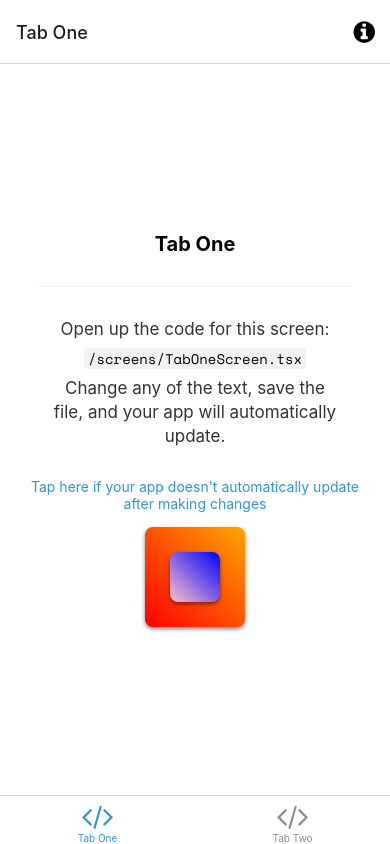
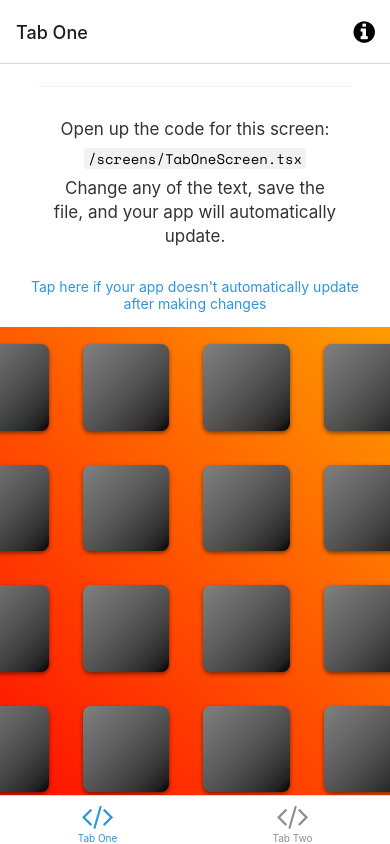
Before and after one commit to RiwajMainali/in.Vintori, a React Native app: screen /screens/TabOneScreen.tsx in a window 390 px wide. Built offline with nearby package versions, Linux system fonts and the light colour scheme; what expo-linking would draw is missing.

Commit message:
Add ScrollingGrid component.

```diff
--- a/app.json
+++ b/app.json
@@ -1,7 +1,7 @@
 {
   "expo": {
-    "name": "in.Vintori_fix",
-    "slug": "in.Vintori_fix",
+    "name": "in.Vintori",
+    "slug": "in.Vintori",
     "version": "1.0.0",
     "orientation": "portrait",
     "icon": "./assets/images/icon.png",
--- a/components/Frame.tsx
+++ b/components/Frame.tsx
@@ -1,33 +1,24 @@
-import { stringLiteral } from '@babel/types';
-import React, { ReactElement } from 'react';
-import { ColorValue, View, ViewStyle } from 'react-native';
+import React from 'react';
+import { ColorValue, View } from 'react-native';
 
 interface FrameProps {
-    size: number,
     radius?: number,
-    padding?: number,
     backgroundColor?: ColorValue,
     gradient?: string, // for help with the gradients see: https://developer.mozilla.org/en-US/docs/Web/CSS/gradient/linear-gradient
     image?: string,
     shadow?: number,
     children?: React.ReactNode,
-    style?: {}
+    style?: any
 };
 
-const Frame: React.FC<FrameProps> = ({ size, radius, padding, backgroundColor, gradient, image, shadow, children, style }) => {
+const Frame: React.FC<FrameProps> = ({ radius, backgroundColor, gradient, image, shadow, children, style }) => {
     return (
         <View style={{
             ...style,
-            width: size || 100,
-            height: size || 100,
             backgroundColor: backgroundColor || 'rgb(255, 0, 0)',
             //@ts-ignore
             backgroundImage: image || gradient || null,
             borderRadius: radius || 8,
-            paddingTop: padding || 5,
-            paddingRight: padding || 5,
-            paddingBottom: padding || 5,
-            paddingLeft: padding || 5,
             boxShadow: '0 2px 4px rgba(0, 0, 0,' + shadow || 0 + ')',
         }}>
             {children}
--- /dev/null
+++ b/components/ScrollingGrid.tsx
@@ -0,0 +1,55 @@
+import React from 'react';
+import {
+    ColorValue,
+    SafeAreaView,
+    StyleSheet,
+    View,
+    FlatList,
+    Image
+} from 'react-native';
+import Frame from './Frame';
+
+interface ScrollingGridProps {
+    size: number,
+    data: any[],
+    radius?: number,
+    backgroundColor?: ColorValue
+    gradient?: string, // for help with the gradients see: https://developer.mozilla.org/en-US/docs/Web/CSS/gradient/linear-gradient,
+    children?: React.ReactNode,
+    style?: {},
+    numColumns: number,
+    cellPadding: number,
+    cellMargin: number,
+};
+
+const ScrollingFrame: React.FC<ScrollingGridProps> = ({ size, data, radius, backgroundColor, gradient, style, numColumns, cellPadding, cellMargin }) => {
+    const childWidth = (size - (numColumns - 1) * cellPadding) / numColumns;
+    const childHeight = childWidth;
+
+    if (numColumns <= 1) {
+        numColumns = 2;
+    }
+    return (
+        <Frame radius={radius} backgroundColor={backgroundColor} gradient={gradient} style={style}>
+            <FlatList
+                data={data}
+                numColumns={numColumns}
+                columnWrapperStyle={{
+                    alignItems: 'center',
+                    justifyContent: 'flex-start',
+
+                }}
+                keyExtractor={(item) => item.id}
+                renderItem={({ item }) => {
+                    return (
+                        <View style={{ width: childWidth, height: childHeight, padding: cellPadding, margin: cellMargin }}>
+                            {item.element}
+                        </View>
+                    );
+                }}
+            />
+        </Frame>
+    );
+};
+
+export default ScrollingFrame;
--- a/screens/TabOneScreen.tsx
+++ b/screens/TabOneScreen.tsx
@@ -1,18 +1,35 @@
+import React from 'react';
 import { StyleSheet } from 'react-native';
 import EditScreenInfo from '../components/EditScreenInfo';
 import Frame from '../components/Frame';
+import ScrollingGrid from '../components/ScrollingGrid';
 import { Text, View } from '../components/Themed';
 import { RootTabScreenProps } from '../types';
 
 export default function TabOneScreen({ navigation }: RootTabScreenProps<'TabOne'>) {
+  let testArr: { id: string, element: React.ReactElement }[] = [] // ScrollingGrids MUST have an id: element: structure.
+
+  for (let i = 0; i < 40; i++) {
+    testArr.push({
+      id: "test-" + i,
+      element: <Frame gradient='linear-gradient(-45deg, black, 30%, grey)' shadow={0.5} style={{ height: '100%', width: "100%" }} />
+    });
+  }
+
   return (
     <View style={styles.container}>
       <Text style={styles.title}>Tab One</Text>
       <View style={styles.separator} lightColor="#eee" darkColor="rgba(255,255,255,0.1)" />
       <EditScreenInfo path="/screens/TabOneScreen.tsx" />
-      <Frame size={100} gradient='linear-gradient(45deg, red, 50%, orange)' shadow={0.5} style={{ top: 0, left: 0, position: 'relative' }}>
-        <Frame size={50} gradient='linear-gradient(45deg, pink, 50%, blue)' shadow={0.5} style={{ top: '50%', left: '50%', position: 'absolute', marginRight: '-50%', transform: 'translate(-50%, -50%)' }} />
-      </Frame>
+      <ScrollingGrid
+        size={500}
+        data={testArr}
+        gradient='linear-gradient(45deg, red, 50%, orange)'
+        style={{ width: 500, height: 500, top: 0, left: 0, position: 'relative', padding: 0 }}
+        numColumns={4}
+        cellPadding={14}
+        cellMargin={3}
+      />
     </View>
   );
 }
--- a/screens/TabTwoScreen.tsx
+++ b/screens/TabTwoScreen.tsx
@@ -1,5 +1,6 @@
 import { StyleSheet } from 'react-native';
-
+import Frame from '../components/Frame';
+import ScrollingGrid from '../components/ScrollingGrid';
 import EditScreenInfo from '../components/EditScreenInfo';
 import { Text, View } from '../components/Themed';
 
@@ -9,6 +10,9 @@ export default function TabTwoScreen() {
       <Text style={styles.title}>Tab Two</Text>
       <View style={styles.separator} lightColor="#eee" darkColor="rgba(255,255,255,0.1)" />
       <EditScreenInfo path="/screens/TabTwoScreen.tsx" />
+      <Frame gradient='linear-gradient(45deg, red, 50%, orange)' shadow={0.5} style={{ width: 100, height: 100, position: 'relative' }}>
+        <Frame gradient='linear-gradient(45deg, pink, 50%, blue)' shadow={0.5} style={{ width: 25, height: 25, top: '50%', left: '50%', position: 'absolute', marginRight: '-50%', transform: 'translate(-50%, -50%)' }} />
+      </Frame>
     </View>
   );
 }
```
